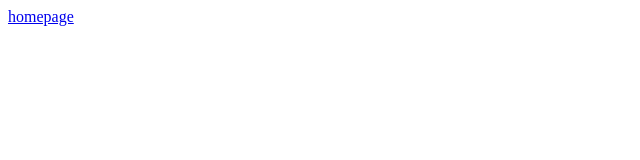
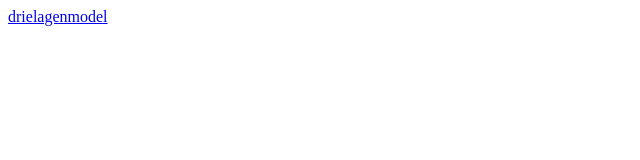
Before and after one commit to bramkerkman/bramkerkman.github.io, a plain HTML site: page drielagenmodel.html in a window 1280 px wide. Shown: the full height of the page, 0-640 px from the left. Drawn offline with Linux system fonts and the light colour scheme.

Commit message:
dkdkkdkd

```diff
--- a/drielagenmodel.html
+++ b/drielagenmodel.html
@@ -5,6 +5,6 @@
 <meta charset=" utf-8"
 <head>
 <body>
-<a href="index.html">homepage</a> <!--link terug naar de homepage-->
+<a href="index.html">drielagenmodel</a> <!--link terug naar de homepage-->
 </body>
 <html>
```
